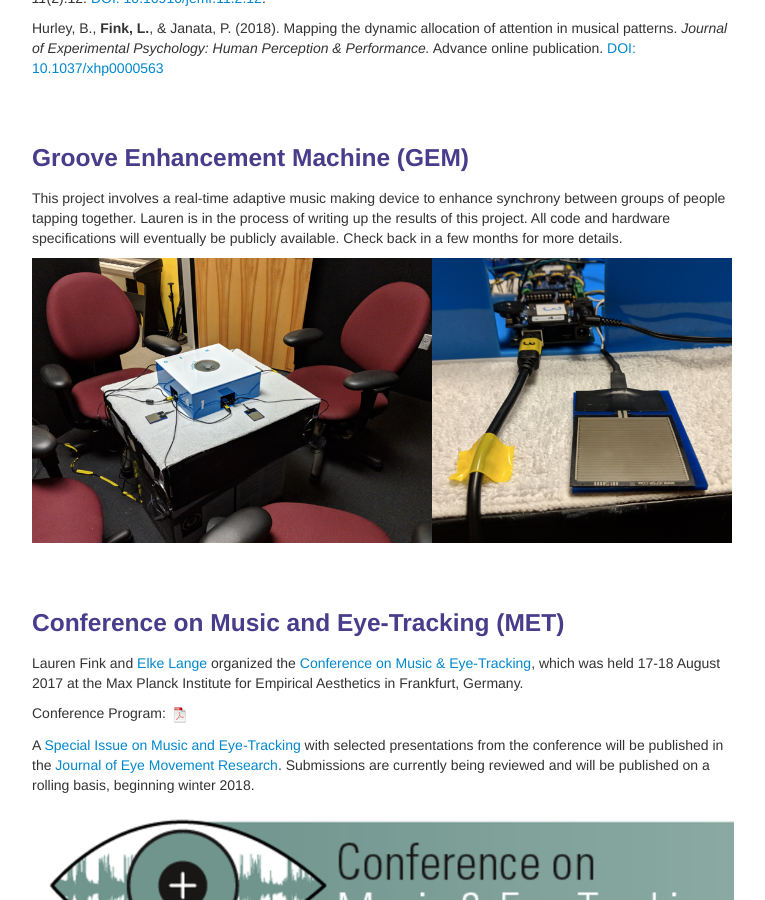
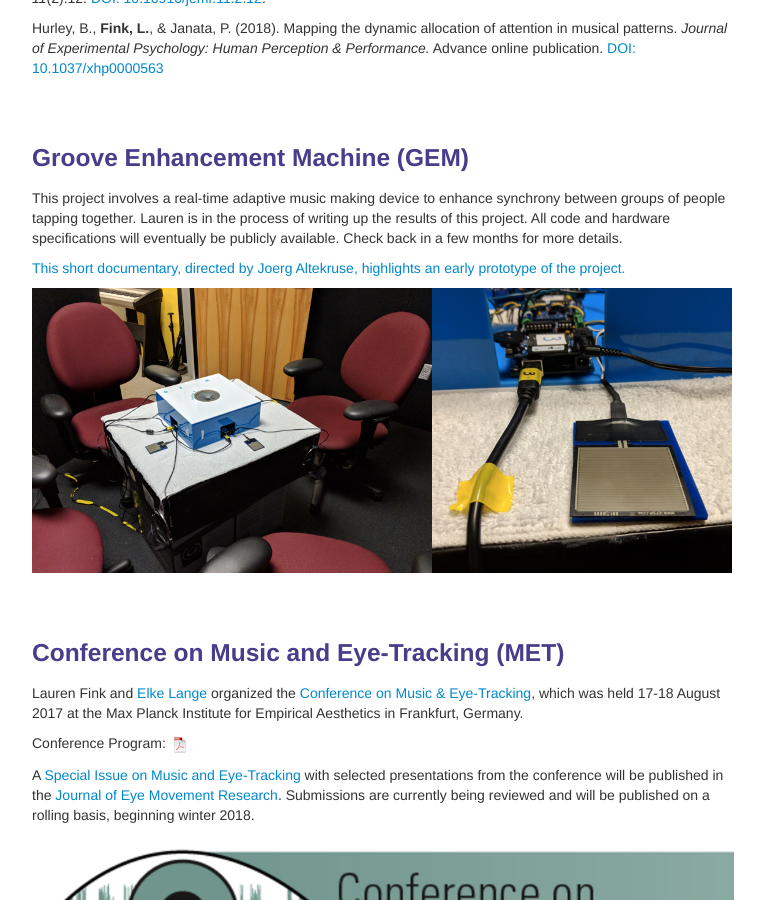
Before and after one commit to lkfink/lkfink.github.io, a Jekyll site: the page built from pages/projects.md, in a window 1280 px wide and 900 px high, scrolled down 822 px. Shown: the whole window, without its empty margins (258-1023 px from the left). Built offline with Jekyll 4.4.1, drawn with Linux system fonts in a browser that asks for light colours.

Commit message:
add groove doc link

```diff
--- a/pages/projects.md
+++ b/pages/projects.md
@@ -48,6 +48,8 @@ Hurley, B., **Fink, L.**, & Janata, P. (2018). Mapping the dynamic allocation of
 
 ### <a name="GEM"></a>Groove Enhancement Machine (GEM)
 This project involves a real-time adaptive music making device to enhance synchrony between groups of people tapping together. Lauren is in the process of writing up the results of this project. All code and hardware specifications will eventually be publicly available. Check back in a few months for more details.
+
+[This short documentary, directed by Joerg Altekruse, highlights an early prototype of the project.](https://www.arte.tv/de/videos/074208-005-A/groove-maschine/){:target="_blank"}
 
 ![groove enhancement machine collage]({{ BASE_PATH }}/assets/publpics/gem_example.png)
 
```
